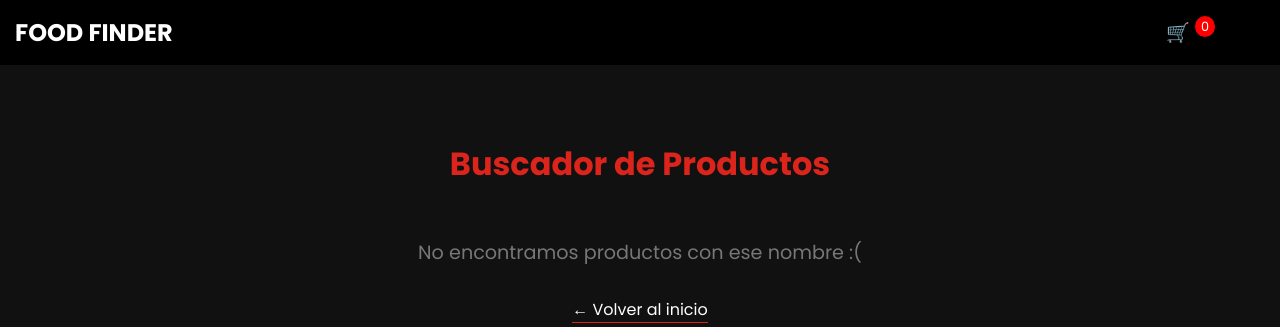
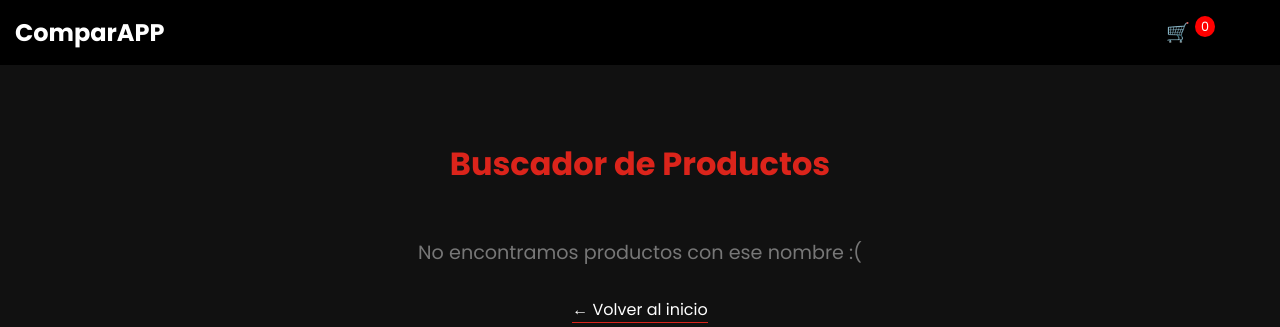
Before and after one commit to SrManguera111/ComparAPP-Django, a Django app: page /buscar/ in a window 1280 px wide. Shown: the top 327 px of the page. Run offline with Django 5.2, Linux system fonts and the light colour scheme.

```diff
--- a/ComparAPP_WEB/templates/resultados.html
+++ b/ComparAPP_WEB/templates/resultados.html
@@ -39,7 +39,7 @@
 <body>
 
     <nav class="navbar" style="position: fixed; top: 0; width: 100%; background: #000; padding: 15px; z-index: 1000; display:flex; justify-content:space-between; align-items:center;">
-        <a href="{% url 'index' %}" style="color: white; text-decoration: none; font-weight: bold; font-size: 1.5rem;">FOOD FINDER</a>
+        <a href="{% url 'index' %}" style="color: white; text-decoration: none; font-weight: bold; font-size: 1.5rem;">ComparAPP</a>
 
         <div style="color: white; margin-right: 50px; cursor: pointer;" id="cart-icon">
             🛒 <span id="cart-count">0</span>
```
